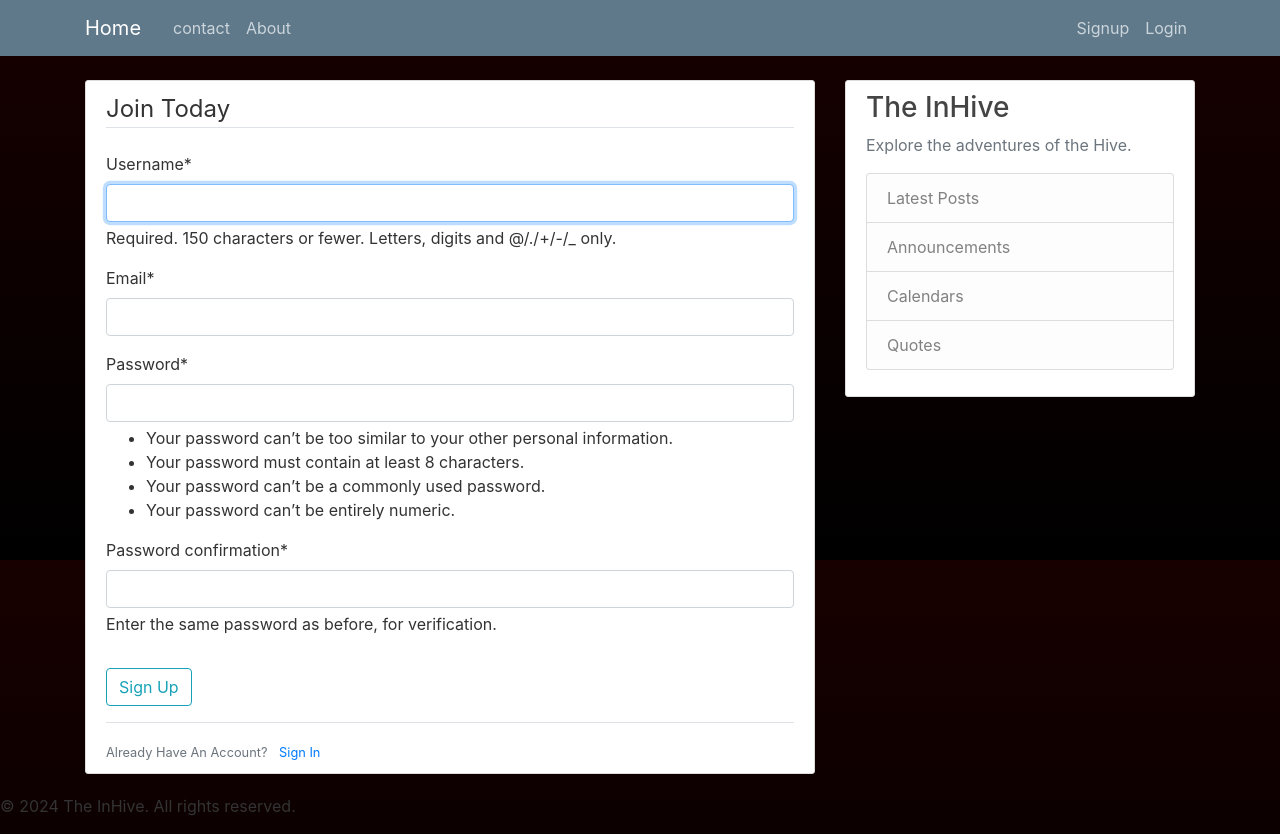
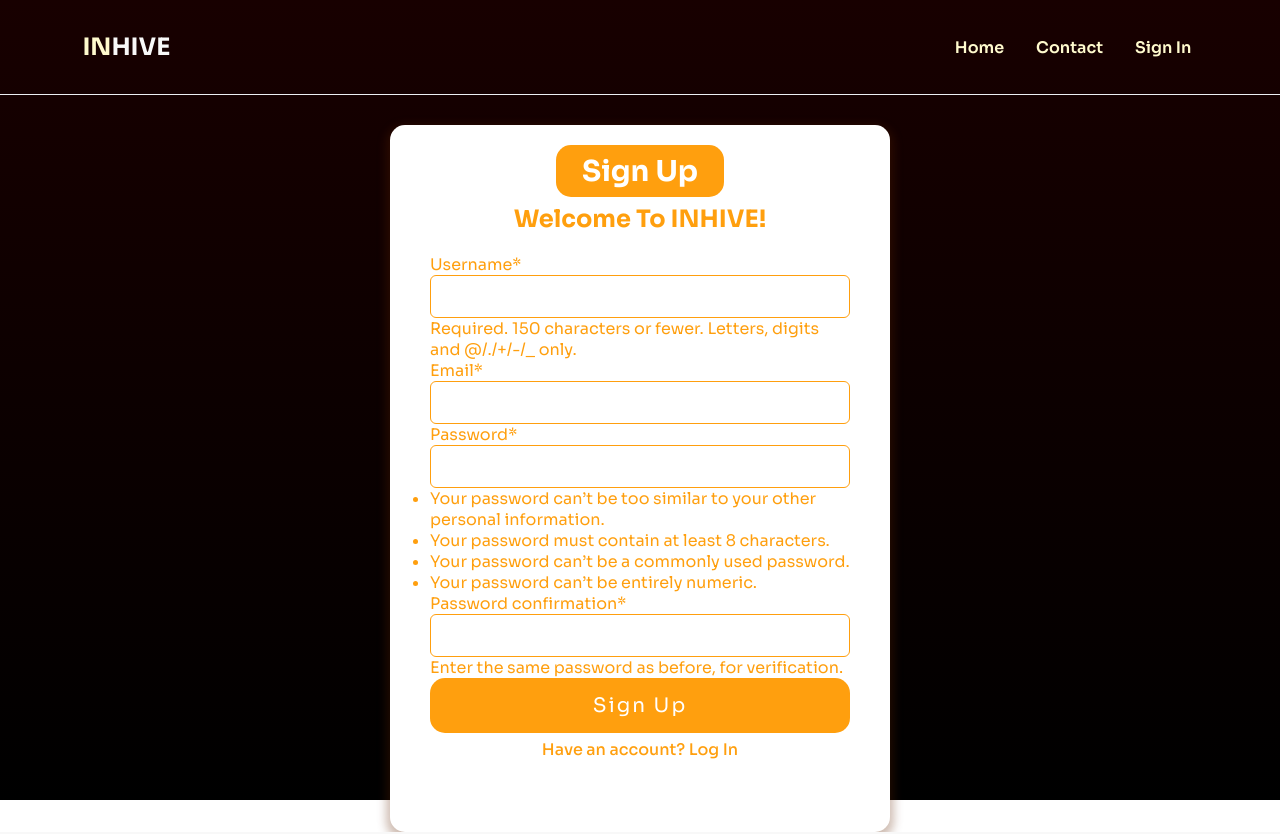
Before and after one commit to MayDan12/portfolio, a Django app: page /signup/ in a window 1280 px wide. Run offline with Django 5.2, Linux system fonts and the light colour scheme; some libraries are stand-ins or nearby versions.

Commit message:
Added the signup path

```diff
--- a/accounts/templates/accounts/register.html
+++ b/accounts/templates/accounts/register.html
@@ -1,32 +1,122 @@
-{% extends "accounts/base.html" %}
-{% load crispy_forms_tags %}
-{% block content %}
-    <div class="content-section">
-        <form method="POST">
-            {% csrf_token %}
-            <fieldset class="form-group">
-                <legend class="border-bottom mb-4">Join Today</legend>
-                {{ form|crispy }}
-            </fieldset>
-            <div class="form-group">
-                <button class="btn btn-outline-info" type="submit">Sign Up</button>
+{% load static %} {% load crispy_forms_tags %}
+
+<!DOCTYPE html>
+<html lang="en">
+  <head>
+    <meta charset="UTF-8" />
+    <meta name="viewport" content="width=device-width, initial-scale=1.0" />
+    <title>InHive - Register</title>
+    <!-- Add your stylesheets, scripts, and other meta tags here -->
+    <link rel="stylesheet" href="{%static 'accounts/styles/register.css' %}" />
+    <link rel="stylesheet" href="{%static 'accounts/styles/home.css' %}" />
+    <link rel="preconnect" href="https://fonts.googleapis.com" />
+    <link rel="preconnect" href="https://fonts.gstatic.com" crossorigin />
+
+    <link
+      href="https://fonts.googleapis.com/css2?family=Sora:wght@100..800&display=swap"
+      rel="stylesheet"
+    />
+    <link
+      rel="stylesheet"
+      href="https://fonts.googleapis.com/css2?family=Material+Symbols+Rounded:opsz,wght,FILL,GRAD@48,400,0,0"
+    />
+    <script
+      type="module"
+      src="https://unpkg.com/ionicons@7.1.0/dist/ionicons/ionicons.esm.js"
+    ></script>
+    <script
+      nomodule
+      src="https://unpkg.com/ionicons@7.1.0/dist/ionicons/ionicons.js"
+    ></script>
+  </head>
+  <body>
+    <header>
+      <!-- Navigation bar, logo, and other header elements go here -->
+      <nav class="navbar">
+        <div class="containers">
+          <div class="navbar-header">
+            <button class="navbar-toggler" data-toggle="open-navbar1">
+              <span></span>
+              <span></span>
+              <span></span>
+              <span></span>
+            </button>
+            <a href="#">
+              <h1>IN<span>HIVE</span></h1>
+            </a>
+          </div>
+
+          <div class="navbar-menu" id="open-navbar1">
+            <ul class="navbar-nav">
+              <li class="active"><a href="#">Home</a></li>
+
+              <li><a href="#">Contact</a></li>
+              <li><a href="login" class="navbtn">Sign in</a></li>
+            </ul>
+          </div>
+        </div>
+      </nav>
+    </header>
+
+    <div class="form">
+      <div class="tab-group">
+        <div style="border-radius: 15px !important; margin-right: 8x">
+          <h1>Sign Up</h1>
+        </div>
+      </div>
+      <div id="signup">
+        <h2>Welcome To INHIVE!</h2>
+        <form action="" method="post">
+          {% csrf_token %} {{ form|crispy }}
+          <div class="top-row">
+            <!-- <div class="field-wrap">
+              <input
+                type="text"
+                name="first_name"
+                required
+                placeholder="First Name"
+              />
             </div>
+            <div class="field-wrap">
+              <input
+                type="text"
+                name="last_name"
+                required
+                placeholder="Last Name"
+              />
+            </div>
+          </div>
+          <div class="field-wrap">
+            <input
+              type="email"
+              name="email"
+              required
+              placeholder="Email Address"
+            />
+          </div>
+          <div class="field-wrap">
+            <input
+              type="password"
+              name="password1"
+              required
+              placeholder="Password"
+            />
+          </div>
+          <div class="field-wrap">
+            <input
+              type="password"
+              name="password2"
+              required
+              placeholder="Confirm Password"
+            /> -->
+          </div>
+          <button type="submit" class="button button-block">Sign Up</button>
         </form>
-        <div class="border-top pt-3">
-            <small class="text-muted">
-                Already Have An Account? <a class="ml-2" href="{% url 'login' %}">Sign In</a>
-            </small>
-        </div>
+        <p class="align log">
+          Have an account? <span><a href="login">Log In</a></span>
+        </p>
+      </div>
     </div>
-{% endblock content %}
-
-
-{% comment %} {% extends 'accounts/base.html' %}
-{% block content %}
-  <h2>Register</h2>
-  <form method="post">
-    {% csrf_token %}
-    {{ form.as_p }}
-    <button type="submit">Register</button>
-  </form>
-{% endblock content %} {% endcomment %}
+    <script src="https://code.jquery.com/jquery-3.6.0.min.js"></script>
+  </body>
+</html>
```
Also changed, not shown: accounts/templates/accounts/login.html (+18 -11 lines).
